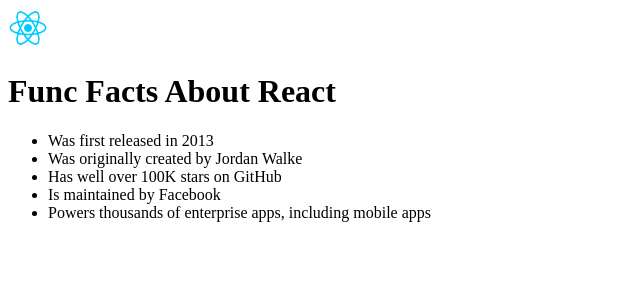
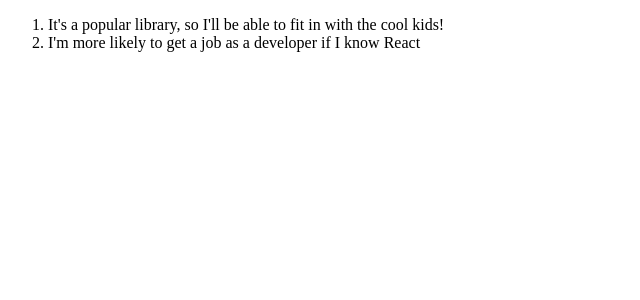
Before and after one commit to Fatima-hub333/REACT-Practices, a React (Create React App) app: page / in a window 1280 px wide. Shown: the top 300 px of the page, without its empty margins (0-640 px from the left). Built offline with nearby package versions, Linux system fonts and the light colour scheme.

Commit message:
custom components

```diff
--- a/src/index.js
+++ b/src/index.js
@@ -2,18 +2,15 @@
 import React from "react"
 import ReactDOM from "react-dom"
 
-const page = (
-  <div>
-    <img src="./react-logo.png" width="40px" />
-    <h1>Func Facts About React</h1>
-    <ul>
-      <li>Was first released in 2013</li>
-      <li>Was originally created by Jordan Walke</li>
-      <li>Has well over 100K stars on GitHub</li>
-      <li>Is maintained by Facebook</li>
-      <li>Powers thousands of enterprise apps, including mobile apps</li>
-    </ul>
-  </div>
-)
+function MyPage() {
+  return (
+    <ol>
+      <li>It's a popular library, so I'll be
+      able to fit in with the cool kids!</li>
+      <li>I'm more likely to get a job as a developer
+      if I know React</li>
+    </ol>
+  )
+}
 
-ReactDOM.render(page, document.getElementById("root"))
+ReactDOM.render(<MyPage />, document.getElementById("root"))
```
